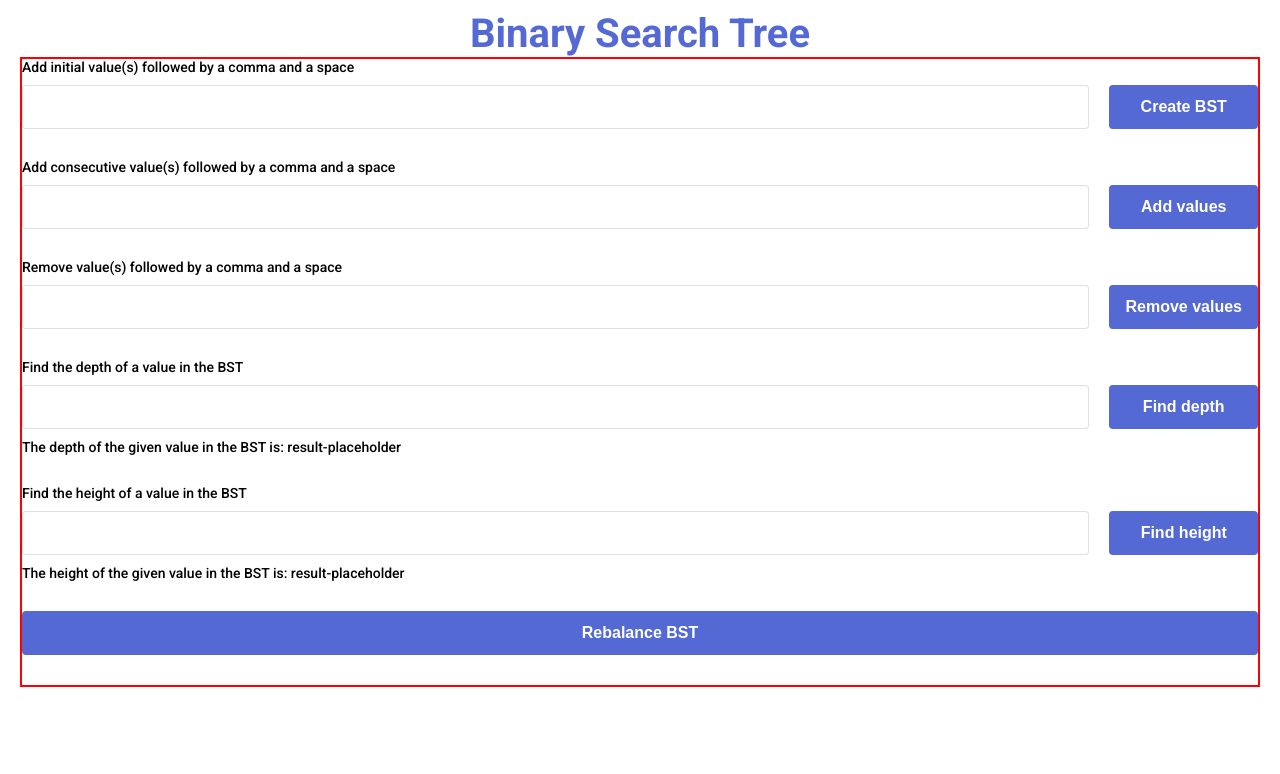
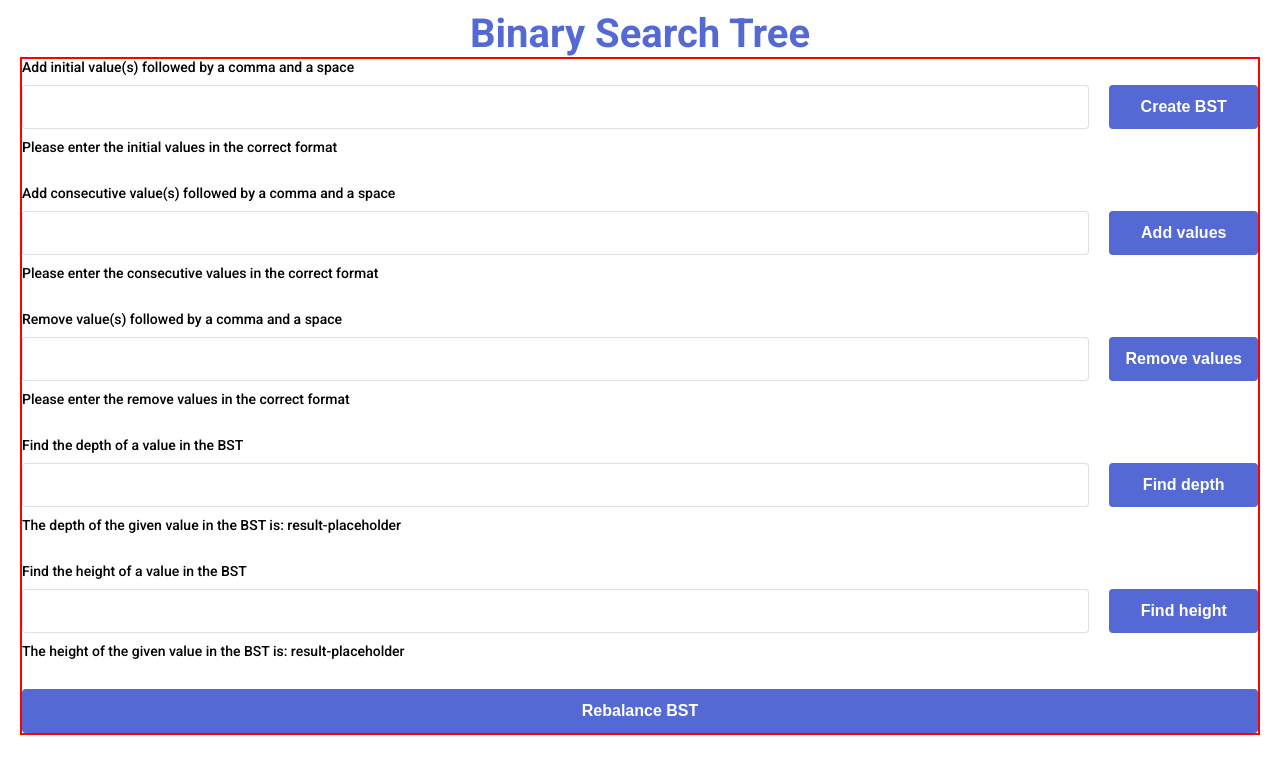
Before and after one commit to AdePrieelle/balanced-binary-search-tree, a React (Create React App) app: page / in a window 1280 px wide. Shown: the top 774 px of the page. Built offline with nearby package versions, Linux system fonts and the light colour scheme.

Commit message:
Add form message for input validation and add scss styling to react component ControlsBST

```diff
--- a/src/components/ControlsBST/ControlsBST.js
+++ b/src/components/ControlsBST/ControlsBST.js
@@ -7,20 +7,23 @@ export const ControlsBST = () => {
           <label className={`${styles["ControlsBST__form-label"]} ${styles["ControlsBST__form-label-1"]}`} htmlFor="initial-values">Add initial value(s) followed by a comma and a space</label>
           <input className={`${styles["ControlsBST__form-input"]} ${styles["ControlsBST__form-input-1"]}`} id="initial-values" name="initial-values" type="text" />
           <button className={`${styles["ControlsBST__form-button"]} ${styles["ControlsBST__form-button-1"]}`}>Create BST</button>
+          <div className={`${styles["ControlsBST__form-message"]} ${styles["ControlsBST__form-message-1"]}`}>Please enter the initial values in the correct format</div>
           <label className={`${styles["ControlsBST__form-label"]} ${styles["ControlsBST__form-label-2"]}`} htmlFor="insert-values">Add consecutive value(s) followed by a comma and a space</label>
           <input className={`${styles["ControlsBST__form-input"]} ${styles["ControlsBST__form-input-2"]}`} id="insert-values" name="insert-values" type="text" />
           <button className={`${styles["ControlsBST__form-button"]} ${styles["ControlsBST__form-button-2"]}`}>Add values</button>
+          <div className={`${styles["ControlsBST__form-message"]} ${styles["ControlsBST__form-message-2"]}`}>Please enter the consecutive values in the correct format</div>
           <label className={`${styles["ControlsBST__form-label"]} ${styles["ControlsBST__form-label-3"]}`} htmlFor="remove-values">Remove value(s) followed by a comma and a space</label>
           <input className={`${styles["ControlsBST__form-input"]} ${styles["ControlsBST__form-input-3"]}`} id="remove-values" name="remove-values" type="text" />
           <button className={`${styles["ControlsBST__form-button"]} ${styles["ControlsBST__form-button-3"]}`}>Remove values</button>
+          <div className={`${styles["ControlsBST__form-message"]} ${styles["ControlsBST__form-message-3"]}`}>Please enter the remove values in the correct format</div>
           <label className={`${styles["ControlsBST__form-label"]} ${styles["ControlsBST__form-label-4"]}`} htmlFor="depth-value">Find the depth of a value in the BST</label>
           <input className={`${styles["ControlsBST__form-input"]} ${styles["ControlsBST__form-input-4"]}`} id="depth-value" name="depth-value" type="text" />
           <button className={`${styles["ControlsBST__form-button"]} ${styles["ControlsBST__form-button-4"]}`}>Find depth</button>
-          <div className={`${styles["ControlsBST__form-result"]} ${styles["ControlsBST__form-result-4"]}`}>The depth of the given value in the BST is: {"result-placeholder"}</div>
+          <div className={`${styles["ControlsBST__form-message"]} ${styles["ControlsBST__form-message-4"]}`}>The depth of the given value in the BST is: {"result-placeholder"}</div>
           <label className={`${styles["ControlsBST__form-label"]} ${styles["ControlsBST__form-label-5"]}`} htmlFor="height-value">Find the height of a value in the BST</label>
           <input className={`${styles["ControlsBST__form-input"]} ${styles["ControlsBST__form-input-5"]}`} id="height-value" name="depth-value" type="text" />
           <button className={`${styles["ControlsBST__form-button"]} ${styles["ControlsBST__form-button-5"]}`}>Find height</button>
-          <div className={`${styles["ControlsBST__form-result"]} ${styles["ControlsBST__form-result-5"]}`}>The height of the given value in the BST is: {"result-placeholder"}</div>
+          <div className={`${styles["ControlsBST__form-message"]} ${styles["ControlsBST__form-message-5"]}`}>The height of the given value in the BST is: {"result-placeholder"}</div>
           <button className={`${styles["ControlsBST__form-button"]} ${styles["ControlsBST__form-button--large"]}`}>Rebalance BST</button>
       </form>
     </div>
--- a/src/components/ControlsBST/ControlsBST.module.scss
+++ b/src/components/ControlsBST/ControlsBST.module.scss
@@ -8,37 +8,43 @@
     grid-template-areas:
         "label-1 label-1"
         "input-1 input-1"
+        "message-1 message-1"
         "button-1 button-1"
         "label-2 label-2"
         "input-2 input-2"
+        "message-2 message-2"
         "button-2 button-2"
         "label-3 label-3"
         "input-3 input-3"
+        "message-3 message-3"
         "button-3 button-3"
         "label-4 label-4"
         "input-4 input-4"
+        "message-4 message-4"
         "button-4 button-4"
-        "result-4 result-4"
         "label-5 label-5"
         "input-5 input-5"
+        "message-5 message-5"
         "button-5 button-5"
-        "result-5 result-5"
         "button-large button-large";
     @media screen and (min-width: $media-query-small-screen) {
       grid-template-columns: 1fr max-content;
       grid-template-areas:
         "label-1 label-1"
         "input-1 button-1"
+        "message-1 message-1"
         "label-2 label-2"
         "input-2 button-2"
+        "message-2 message-2"
         "label-3 label-3"
         "input-3 button-3"
+        "message-3 message-3"
         "label-4 label-4"
         "input-4 button-4"
-        "result-4 result-4"
+        "message-4 message-4"
         "label-5 label-5"
         "input-5 button-5"
-        "result-5 result-5"
+        "message-5 message-5"
         "button-large button-large";
     }
     column-gap: $ControlsBST__form-column-gap;
@@ -86,6 +92,7 @@
       //             rgba(0, 0, 0, 0) 0px 0px 0px 0px,
       //             rgba(0, 0, 0, 0) 0px 0px 0px 0px,
       //             rgba(0, 0, 0, 0) 0px 0px 0px 0px;
+
     }
     .ControlsBST__form-input-1 {
       grid-area: input-1;
@@ -114,10 +121,9 @@
     min-height: 44px;
     border: unset;
     border-radius: 4px;
-    margin-top: $ControlsBST__form-button-margin-top;
     margin-bottom: $ControlsBST__form-button-margin-bottom;
     @media screen and (min-width: $media-query-small-screen) {
-      margin-top: 0;
+      margin-bottom: 0;
     }
     // outline-color: rgb(84 105 212 / 0.5);
     // background-color: rgb(255, 255, 255);
@@ -151,31 +157,42 @@
     }
     .ControlsBST__form-button-4 {
       grid-area: button-4;
-      margin-bottom: $ControlsBST__form-button-margin-bottom-small;
     }
     .ControlsBST__form-button-5 {
       grid-area: button-5;
-      margin-bottom: $ControlsBST__form-button-margin-bottom-small;
     }
     .ControlsBST__form-button--large {
       grid-area: button-large;
+      margin-bottom: $ControlsBST__form-button--large-margin-bottom-small;
       @media screen and (min-width: $media-query-small-screen) {
         grid-column: span 2;
       }
     }
-    .ControlsBST__form-result {
+    .ControlsBST__form-message {
       @media screen and (min-width: $media-query-small-screen) {
         grid-column: span 2;
+        margin-bottom: $ControlsBST__form-message-margin-bottom;
       }
-      margin-bottom: $ControlsBST__form-result-margin-bottom;
-      font-size: $ControlsBST__form-result-font-size;
-      font-weight: $ControlsBST__form-result-font-weight;
+      margin-top: $ControlsBST__form-message-margin-top;
+      margin-bottom: $ControlsBST__form-message-margin-bottom-small;
+      font-size: $ControlsBST__form-message-font-size;
+      font-weight: $ControlsBST__form-message-font-weight;
+      // visibility: hidden;
     }
-    .ControlsBST__form-result-4 {
-      grid-area: result-4;
+    .ControlsBST__form-message-1 {
+      grid-area: message-1;
     }
-    .ControlsBST__form-result-5 {
-      grid-area: result-5;
+    .ControlsBST__form-message-2 {
+      grid-area: message-2;
+    }
+    .ControlsBST__form-message-3 {
+      grid-area: message-3;
+    }
+    .ControlsBST__form-message-4 {
+      grid-area: message-4;
+    }
+    .ControlsBST__form-message-5 {
+      grid-area: message-5;
     }
 
   }
--- a/src/styles/partials/_variables.scss
+++ b/src/styles/partials/_variables.scss
@@ -20,10 +20,14 @@ $ControlsBST__form-label-font-size: 1.4rem;
 $ControlsBST__form-label-font-weight: 500;
 $ControlsBST__form-button-margin-top: $ControlsBST__form-label-margin-bottom;
 $ControlsBST__form-button-margin-bottom: 3rem;
-$ControlsBST__form-button-margin-bottom-small: $ControlsBST__form-button-margin-top;
-$ControlsBST__form-result-margin-bottom: $ControlsBST__form-button-margin-bottom;
-$ControlsBST__form-result-font-size: $ControlsBST__form-label-font-size;
-$ControlsBST__form-result-font-weight: $ControlsBST__form-label-font-weight;
+$ControlsBST__form-button-large-margin-top-small: 2rem;
+$ControlsBST__form-button--large-margin-bottom-small: 0;
+$ControlsBST__form-button-margin-bottom-small: $ControlsBST__form-label-margin-bottom;
+$ControlsBST__form-message-margin-top: $ControlsBST__form-label-margin-bottom;
+$ControlsBST__form-message-margin-bottom: $ControlsBST__form-button-margin-bottom;
+$ControlsBST__form-message-margin-bottom-small: $ControlsBST__form-label-margin-bottom;
+$ControlsBST__form-message-font-size: $ControlsBST__form-label-font-size;
+$ControlsBST__form-message-font-weight: $ControlsBST__form-label-font-weight;
 
 // color
 $primary-text-color: #7fd3ed;
```
